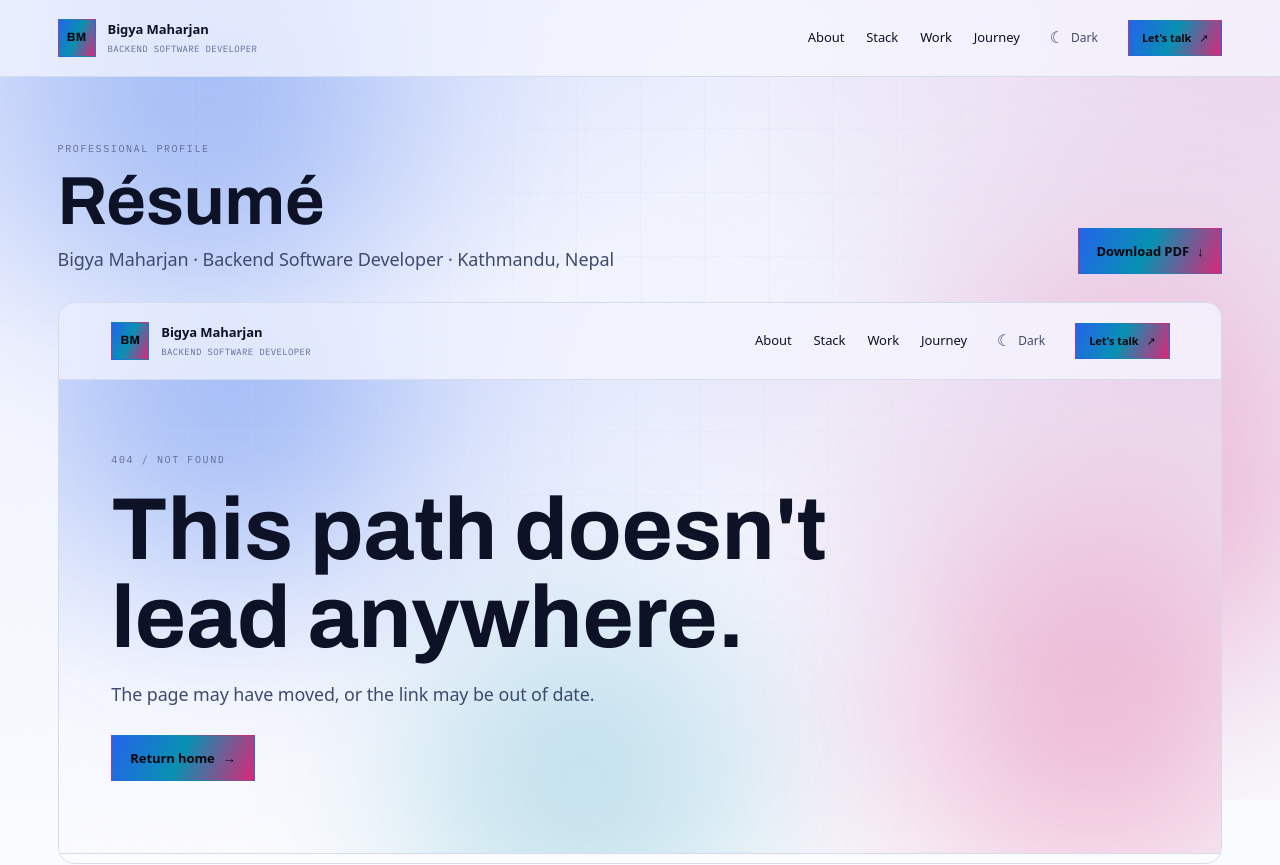
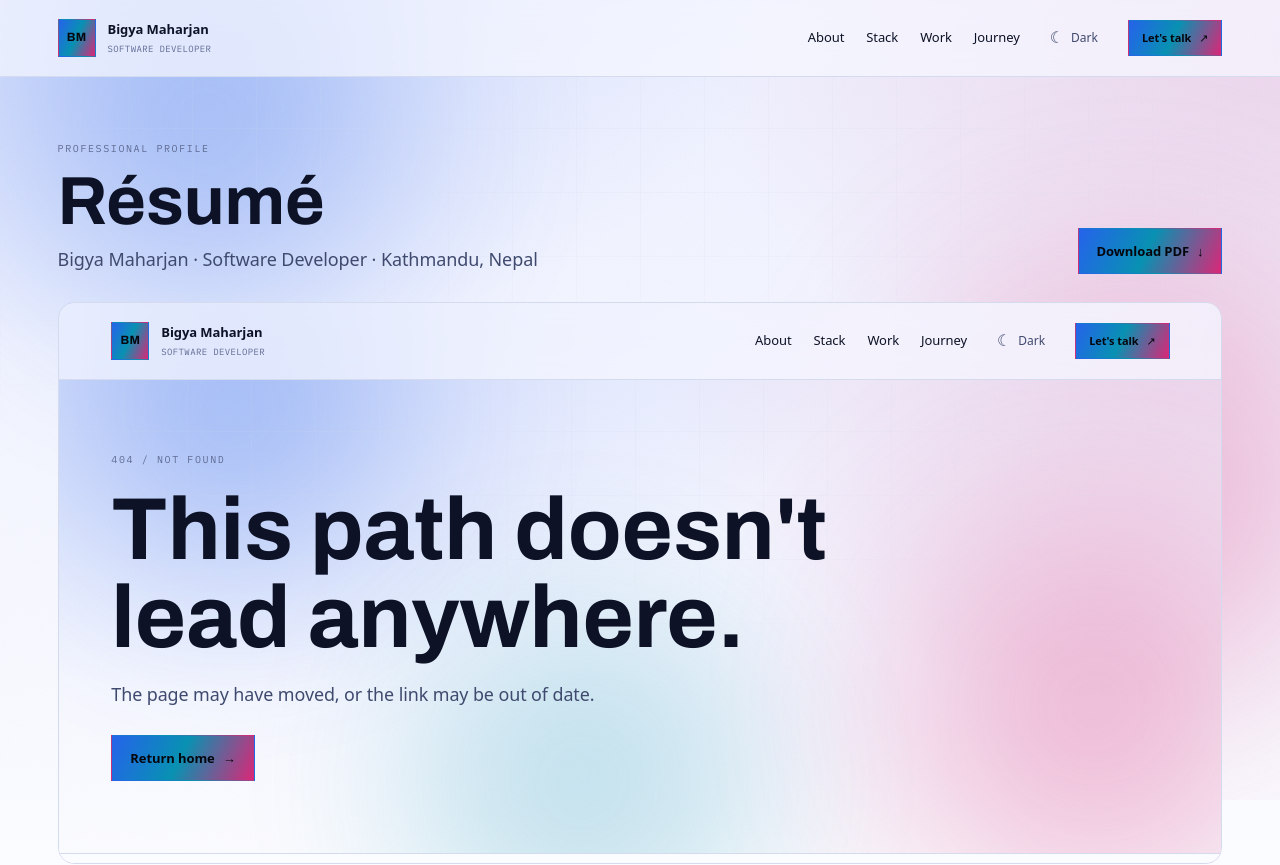
Before and after one commit to BigyaMaharjan/Portfolio, an Angular app in the folder portfolio-site/: page /resume in a window 1280 px wide. Shown: the top 865 px of the page. Built offline with nearby package versions, Linux system fonts and the light colour scheme.

Commit message:
refactor: :recycle: Renames Engineer to Developer

```diff
--- a/portfolio-site/src/app/app.routes.ts
+++ b/portfolio-site/src/app/app.routes.ts
@@ -3,10 +3,10 @@ import { Routes } from '@angular/router';
 export const routes: Routes = [
   {
     path: '',
-    title: 'Bigya Maharjan | Backend Software Developer',
+    title: 'Bigya Maharjan | Software Developer',
     data: {
       description:
-        'Backend software developer in Kathmandu, Nepal. Building and improving .NET systems across banking, telecom, government, and SaaS.',
+        'Software developer in Kathmandu, Nepal. Building and improving .NET systems across banking, telecom, government, and SaaS.',
     },
     loadComponent: () => import('./home-page').then((module) => module.HomePage),
   },
@@ -19,7 +19,7 @@ export const routes: Routes = [
   {
     path: 'resume',
     title: 'Résumé | Bigya Maharjan',
-    data: { description: 'Résumé for Bigya Maharjan, Backend Software Developer.' },
+    data: { description: 'Résumé for Bigya Maharjan, Software Developer.' },
     loadComponent: () => import('./resume-page').then((module) => module.ResumePage),
   },
   {
--- a/portfolio-site/src/app/app.ts
+++ b/portfolio-site/src/app/app.ts
@@ -178,11 +178,11 @@ export class App implements AfterViewInit {
     const caseStudy = project ? projects.find((item) => item.slug === project) : undefined;
     const pageTitle = caseStudy
       ? `${caseStudy.name} | Case Study | ${profile.name}`
-      : (route.title ?? 'Bigya Maharjan | Backend Software Developer');
+      : (route.title ?? 'Bigya Maharjan | Software Developer');
     const description =
       caseStudy?.oneLiner ??
       (route.data['description'] as string) ??
-      'Bigya Maharjan is a backend software developer building systems with C# and .NET.';
+      'Bigya Maharjan is a software developer building systems with C# and .NET.';
     const canonicalPath = url.split(/[?#]/, 1)[0] || '/';
     const canonicalUrl = new URL(canonicalPath, window.location.origin).href;
 
--- a/portfolio-site/src/app/data/profile.data.ts
+++ b/portfolio-site/src/app/data/profile.data.ts
@@ -2,14 +2,14 @@ import type { Profile } from './portfolio.models';
 
 export const profile: Profile = {
   name: 'Bigya Maharjan',
-  title: 'Backend Software Developer',
+  title: 'Software Developer',
   location: 'Kathmandu, Nepal',
   availability: 'OPEN TO WORK',
   email: 'bigyamaharjan2000@gmail.com',
   shortBio:
     "I'm naturally curious about how things work under the hood. Whether it's tracking down a slow query, fixing a stubborn background job, or designing a cleaner way to solve a problem, I enjoy the process of figuring things out. I'm always learning, experimenting, and looking for a better way to build things.",
   longBio:
-    "I'm a Software Engineer who enjoys building backend systems and, more importantly, figuring out how to make them work better. I work primarily with .NET and have had the opportunity to build systems across banking, telecom, government, and SaaS, working on everything from automated recharge and workflows to reporting, vouchers, and enterprise applications.",
+    "I'm a Software Developer who enjoys building backend systems and, more importantly, figuring out how to make them work better. I work primarily with .NET and have had the opportunity to build systems across banking, telecom, government, and SaaS, working on everything from automated recharge and workflows to reporting, vouchers, and enterprise applications.",
   resumeUrl: '/files/Bigya-Maharjan-Resume.pdf',
   social: {
     github: 'https://github.com/BigyaMaharjan',
--- a/portfolio-site/src/app/home-page.html
+++ b/portfolio-site/src/app/home-page.html
@@ -157,7 +157,7 @@
         <div class="section-head__text">
           <p class="eyebrow">04 / Journey</p>
           <h2 id="journey-title">From classroom to production.</h2>
-          <p>Gamer first, engineer after. The path that led to backend work.</p>
+          <p>Gamer first, developer after. The path that led to backend work.</p>
         </div>
       </div>
 
@@ -190,7 +190,7 @@
         <div class="player-card__top">
           <app-avatar [size]="96" />
           <div>
-            <span class="mono player-card__level">LVL. SOFTWARE ENGINEER</span>
+            <span class="mono player-card__level">LVL. SOFTWARE DEVELOPER</span>
             <h3>{{ profile.name }}</h3>
             <p>{{ profile.title }}</p>
           </div>
--- a/portfolio-site/src/app/home-page.ts
+++ b/portfolio-site/src/app/home-page.ts
@@ -86,7 +86,7 @@ export class HomePage implements AfterViewInit, OnDestroy {
   ] as const;
 
   readonly cardFacts = [
-    { key: 'Class', value: 'Backend Engineer' },
+    { key: 'Class', value: 'Backend Developer' },
     { key: 'Guild', value: 'AMNIL Technologies' },
     { key: 'Server', value: profile.location },
     { key: 'Status', value: profile.availability },
--- a/portfolio-site/src/index.html
+++ b/portfolio-site/src/index.html
@@ -2,16 +2,16 @@
 <html lang="en">
   <head>
     <meta charset="utf-8" />
-    <title>Bigya Maharjan | Backend Software Developer</title>
+    <title>Bigya Maharjan | Software Developer</title>
     <base href="/" />
     <meta name="viewport" content="width=device-width, initial-scale=1" />
     <meta
       name="description"
-      content="Backend software developer in Kathmandu, Nepal. Building and improving .NET systems across banking, telecom, government, and SaaS."
+      content="Software developer in Kathmandu, Nepal. Building and improving .NET systems across banking, telecom, government, and SaaS."
     />
     <meta name="theme-color" content="#0a0e1f" />
     <meta property="og:type" content="profile" />
-    <meta property="og:title" content="Bigya Maharjan | Backend Software Developer" />
+    <meta property="og:title" content="Bigya Maharjan | Software Developer" />
     <meta
       property="og:description"
       content="Building and improving backend systems with .NET across banking, telecom, government, and SaaS."
@@ -48,7 +48,7 @@
         "@type": "Person",
         "@id": "#bigya-maharjan",
         "name": "Bigya Maharjan",
-        "jobTitle": "Backend Software Developer",
+        "jobTitle": "Software Developer",
         "email": "mailto:bigyamaharjan2000@gmail.com",
         "address": {
           "@type": "PostalAddress",
```
